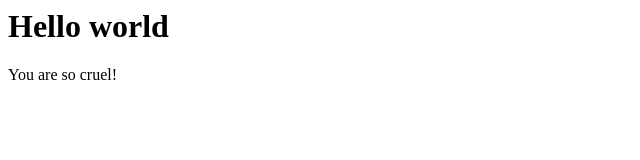
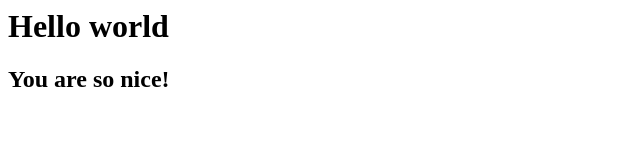
Before and after one commit to rif/simplepage, a plain HTML site: page index.html in a window 1280 px wide. Shown: the whole page, without its empty margins (0-640 px from the left). Drawn offline with Linux system fonts and the light colour scheme.

Commit message:
another message

```diff
--- a/index.html
+++ b/index.html
@@ -4,6 +4,6 @@
   </head>
   <body>
     <h1>Hello world</h1>
-    <p>You are so cruel!</p>
+    <h2>You are so nice!</h2>
   </body>
 </html>
```
